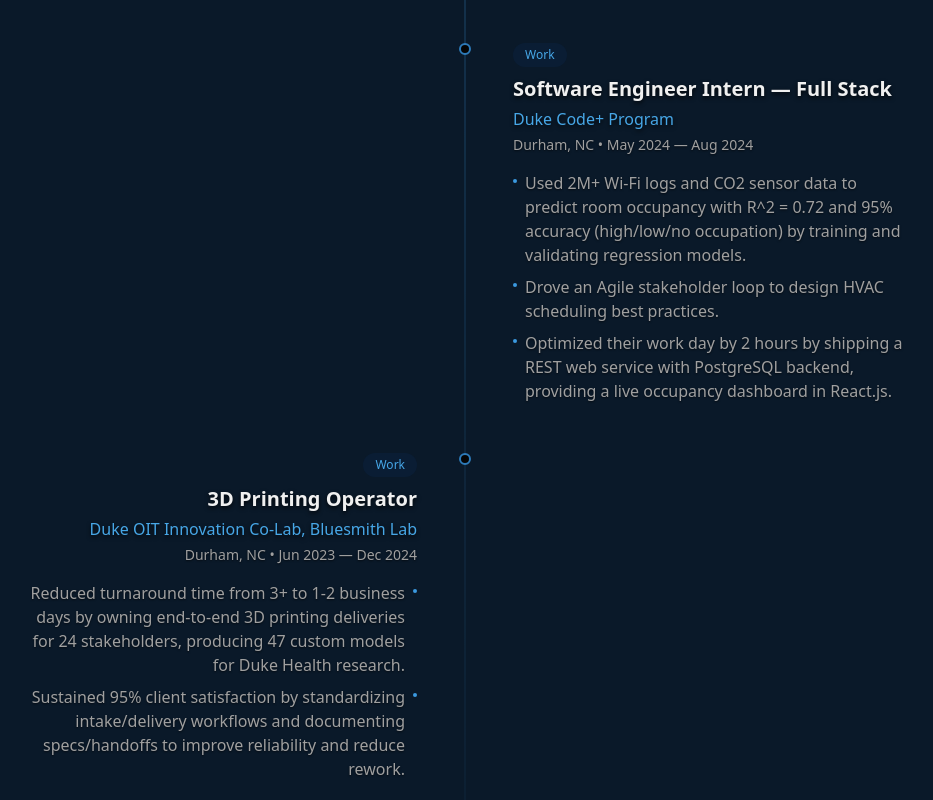
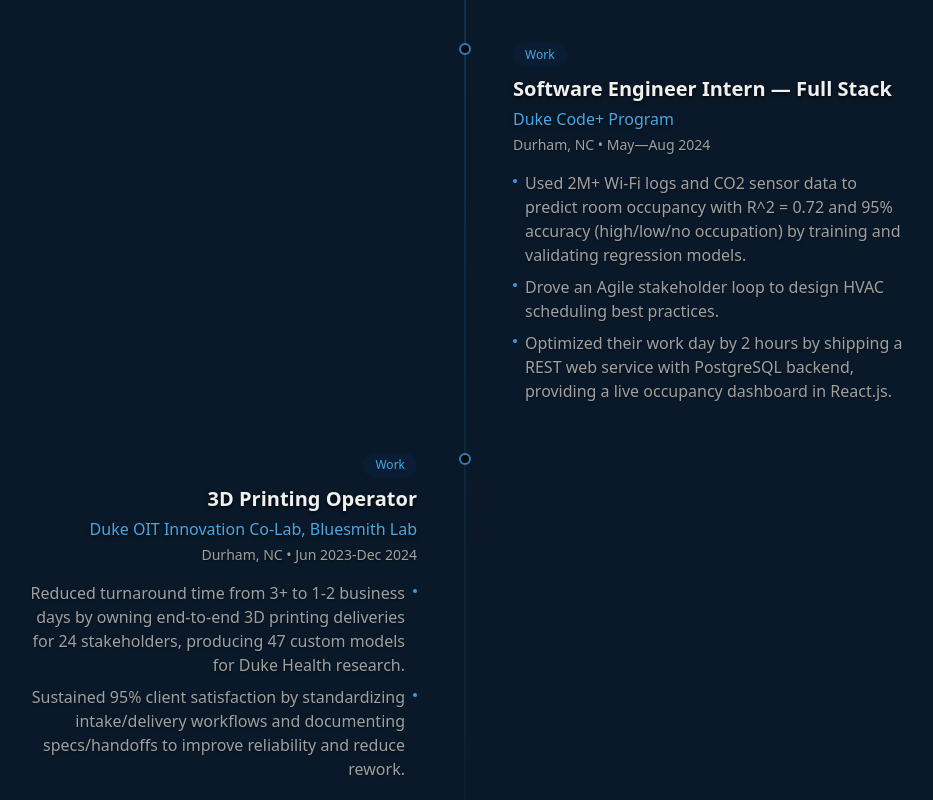
Before and after one commit to adeildovieira/adeildo-portfolio, a Next.js app: page / in a window 1280 px wide. Shown: the part 2320-3120 px from the top of the page, without its empty margins (175-1108 px from the left). Built offline with nearby package versions, Linux system fonts and the light colour scheme; a web font is replaced by a local one.

Commit message:
fix: standardize date formatting in experience section (v0.4.2)

```diff
--- a/src/components/sections/Experience.tsx
+++ b/src/components/sections/Experience.tsx
@@ -38,7 +38,7 @@ const experiences: ExperienceItem[] = [
     title: "Software Engineer Intern — Full Stack",
     organization: "Duke Code+ Program",
     location: "Durham, NC",
-    period: "May 2024 — Aug 2024",
+    period: "May—Aug 2024",
     description: [
       "Used 2M+ Wi-Fi logs and CO2 sensor data to predict room occupancy with R^2 = 0.72 and 95% accuracy (high/low/no occupation) by training and validating regression models.",
       "Drove an Agile stakeholder loop to design HVAC scheduling best practices.",
@@ -50,7 +50,7 @@ const experiences: ExperienceItem[] = [
     title: "3D Printing Operator",
     organization: "Duke OIT Innovation Co-Lab, Bluesmith Lab",
     location: "Durham, NC",
-    period: "Jun 2023 — Dec 2024",
+    period: "Jun 2023-Dec 2024",
     description: [
       "Reduced turnaround time from 3+ to 1-2 business days by owning end-to-end 3D printing deliveries for 24 stakeholders, producing 47 custom models for Duke Health research.",
       "Sustained 95% client satisfaction by standardizing intake/delivery workflows and documenting specs/handoffs to improve reliability and reduce rework.",
@@ -61,7 +61,7 @@ const experiences: ExperienceItem[] = [
     title: "B.Sc. in Computer Science",
     organization: "Duke University",
     location: "Durham, NC",
-    period: "Aug 2022 — May 2026",
+    period: "Aug 2022—May 2026",
     description: [
       "Relevant coursework: Data Structures, Design of Algorithms, AI, Machine Learning, NLP, Technical and Social Analysis of the Internet, Product Management.",
       "First gen student. Active member of tech communities Diversity++, SHPE, and ColorStack on campus. Duke L1FE. BRASA@Duke.",
```
Also changed, not shown: 1 other file (tests, documents, lock files or other folders).
